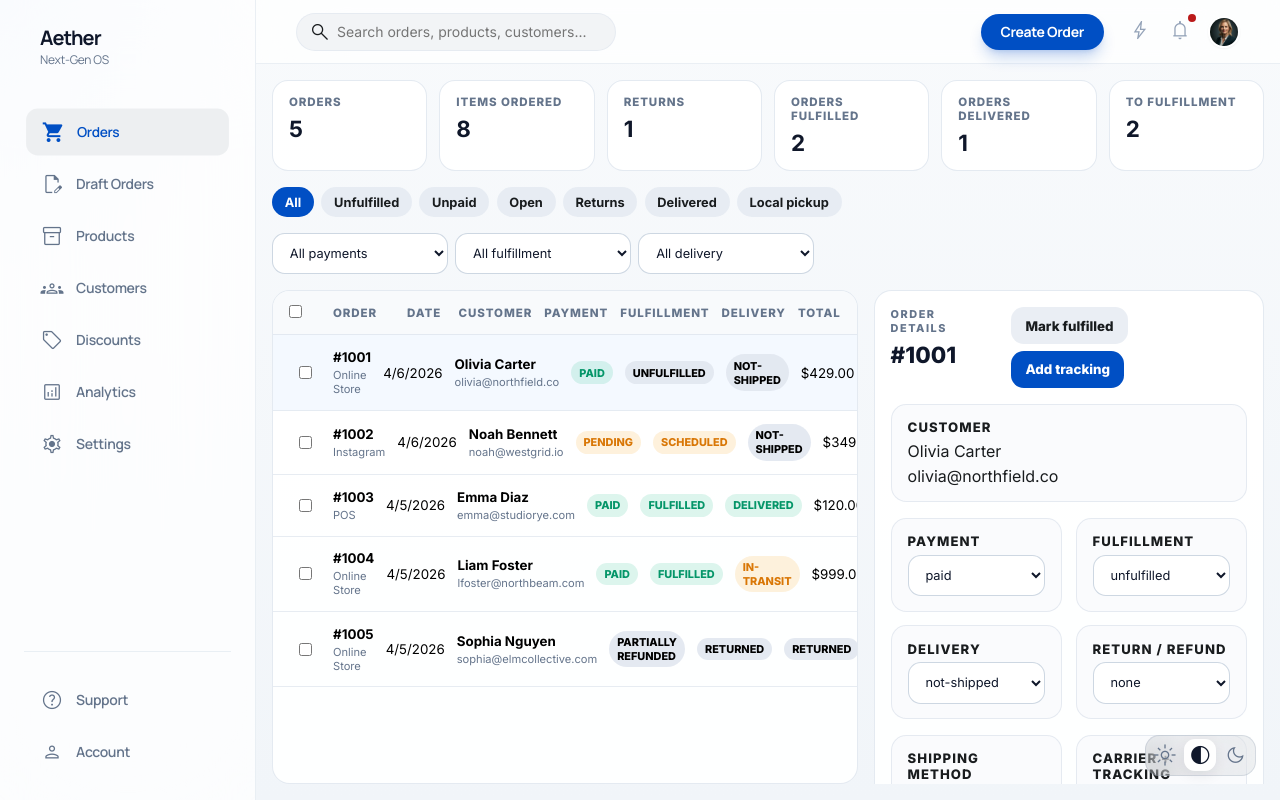
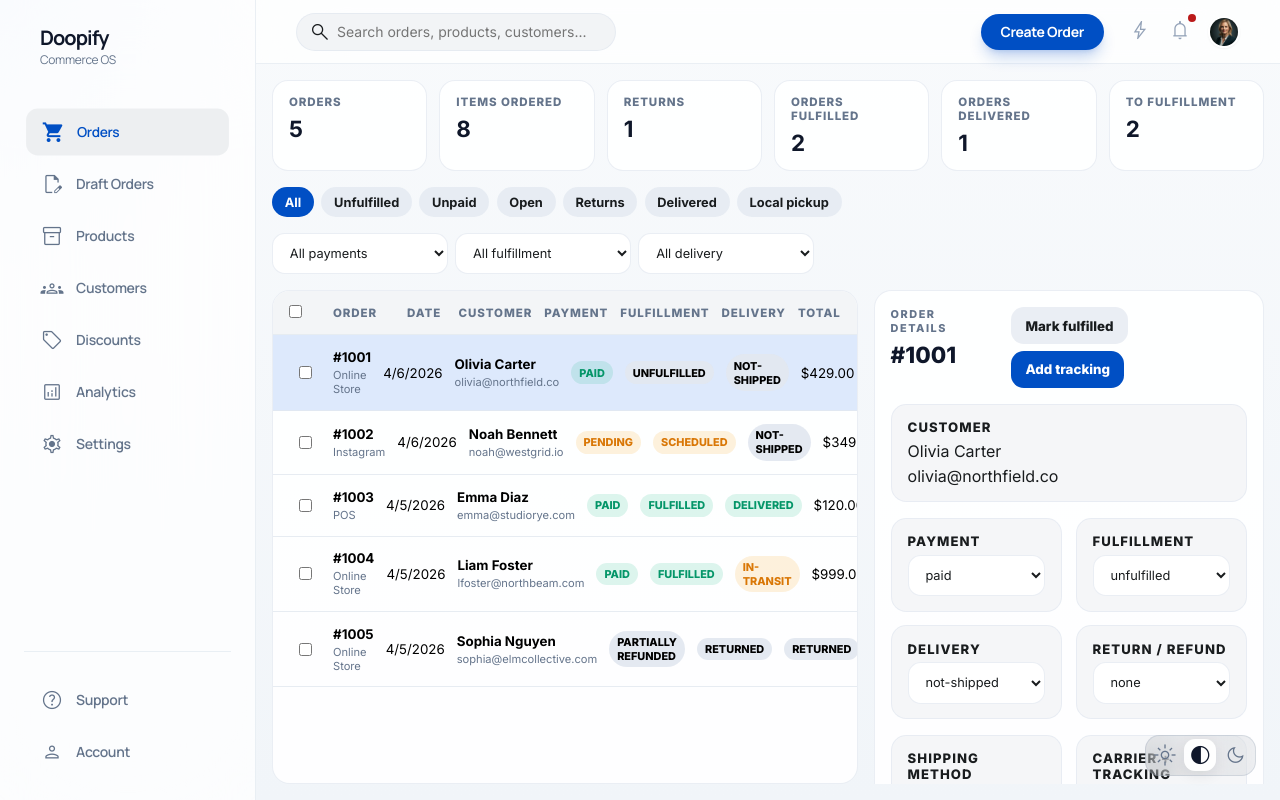
Before and after one commit to bfrancis-citryn/doopify, a Next.js app: page /orders in a window 1280 px wide. Built offline with nearby package versions, Linux system fonts and the light colour scheme.

Commit message:
Rebrand to Doopify and polish dark mode

```diff
--- a/src/app/layout.js
+++ b/src/app/layout.js
@@ -17,8 +17,8 @@ const manrope = Manrope({
 });
 
 export const metadata = {
-  title: 'Products | Aether Commerce OS',
-  description: 'Next-Gen OS',
+  title: 'Doopify | Commerce OS',
+  description: 'Doopify Commerce OS',
 };
 
 export default function RootLayout({ children }) {
--- a/src/components/Sidebar/Sidebar.js
+++ b/src/components/Sidebar/Sidebar.js
@@ -18,8 +18,8 @@ export default function Sidebar() {
   return (
     <aside className={styles.sidebar}>
       <div className={styles.brand}>
-        <h1 className={`text-xl font-bold tracking-tighter font-headline ${styles.brandTitle}`}>Aether</h1>
-        <p className={`text-xs font-headline tracking-tight ${styles.brandSubtitle}`}>Next-Gen OS</p>
+        <h1 className={`text-xl font-bold tracking-tighter font-headline ${styles.brandTitle}`}>Doopify</h1>
+        <p className={`text-xs font-headline tracking-tight ${styles.brandSubtitle}`}>Commerce OS</p>
       </div>
 
       <nav className={styles.nav}>
--- a/src/components/orders/OrdersWorkspace.module.css
+++ b/src/components/orders/OrdersWorkspace.module.css
@@ -15,9 +15,9 @@
 
 .summaryCard {
   padding: 0.9rem 1rem;
-  border: 1px solid rgba(226, 232, 240, 0.9);
+  border: 1px solid color-mix(in srgb, var(--slate-200) 72%, transparent);
   border-radius: 1rem;
-  background: rgba(255, 255, 255, 0.9);
+  background: color-mix(in srgb, var(--surface-container-lowest) 88%, transparent);
   display: flex;
   flex-direction: column;
   gap: 0.35rem;
@@ -78,11 +78,11 @@
 .detailInput,
 .notesInput {
   width: 100%;
-  border: 1px solid rgba(203, 213, 225, 0.95);
+  border: 1px solid color-mix(in srgb, var(--slate-200) 72%, transparent);
   border-radius: 0.8rem;
   padding: 0.7rem 0.8rem;
-  background: white;
-  color: var(--slate-900);
+  background: var(--surface-container-lowest);
+  color: var(--on-surface);
 }
 
 .filterSelect {
@@ -93,8 +93,8 @@
 .bulkBar {
   padding: 0.8rem 1rem;
   border-radius: 1rem;
-  background: rgba(239, 246, 255, 0.82);
-  border: 1px solid rgba(191, 219, 254, 0.9);
+  background: color-mix(in srgb, var(--secondary-container) 82%, transparent);
+  border: 1px solid color-mix(in srgb, var(--primary) 24%, transparent);
   display: flex;
   align-items: center;
   justify-content: space-between;
@@ -137,9 +137,9 @@
 
 .ordersTableWrap,
 .detailCard {
-  border: 1px solid rgba(226, 232, 240, 0.9);
+  border: 1px solid color-mix(in srgb, var(--slate-200) 72%, transparent);
   border-radius: 1.1rem;
-  background: rgba(255, 255, 255, 0.92);
+  background: color-mix(in srgb, var(--surface-container-lowest) 90%, transparent);
   overflow: hidden;
 }
 
@@ -154,8 +154,8 @@
 .tableHeader {
   grid-template-columns: 2rem 1.1fr 0.7fr 1.2fr 0.9fr 1fr 1fr 0.65fr;
   padding: 0.85rem 1rem;
-  background: rgba(248, 250, 252, 0.88);
-  border-bottom: 1px solid rgba(226, 232, 240, 0.9);
+  background: color-mix(in srgb, var(--surface-container-low) 88%, transparent);
+  border-bottom: 1px solid color-mix(in srgb, var(--slate-200) 70%, transparent);
   font-size: 0.72rem;
   font-weight: 800;
   letter-spacing: 0.08em;
@@ -179,7 +179,7 @@
 }
 
 .orderRowActive {
-  background: rgba(239, 246, 255, 0.65);
+  background: color-mix(in srgb, var(--secondary-container) 72%, transparent);
 }
 
 .rowButton {
@@ -288,9 +288,9 @@
 
 .detailSection {
   padding: 0.9rem 1rem;
-  border: 1px solid rgba(226, 232, 240, 0.88);
+  border: 1px solid color-mix(in srgb, var(--slate-200) 68%, transparent);
   border-radius: 0.95rem;
-  background: rgba(248, 250, 252, 0.75);
+  background: color-mix(in srgb, var(--surface-container-low) 78%, transparent);
   display: flex;
   flex-direction: column;
   gap: 0.35rem;
```
Also changed, not shown: src/components/customers/CustomersWorkspace.module.css (+8 -8 lines), src/components/products/ProductCatalog.module.css (+11 -11 lines).
